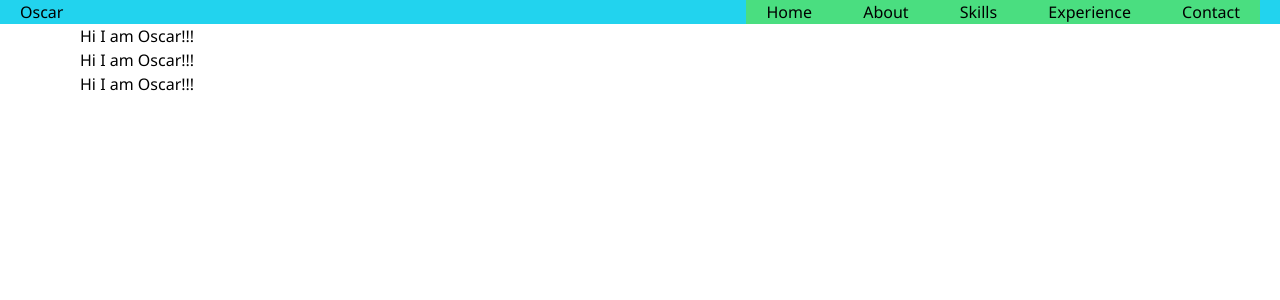
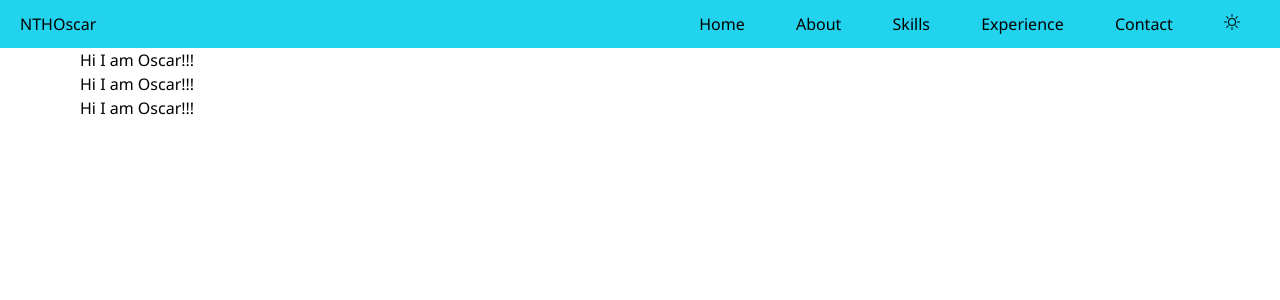
Before and after one commit to NTHOscar/my-web, a Next.js app: page / in a window 1280 px wide. Shown: the top 300 px of the page. Built offline with nearby package versions, Linux system fonts and the light colour scheme.

Commit message:
complete darkmode code

```diff
--- a/app/page.js
+++ b/app/page.js
@@ -1,8 +1,7 @@
 "use client"
-import Image from 'next/image'
-// import {NavBar} from "/components/NavBar"
-import Link from 'next/link';
-import React, { useEffect } from "react";
+
+import { ThemeButton } from "/components/ThemeButton";
+import { useEffect } from "react";
 
 export default function Home() {
   let navLinks = null;
@@ -13,7 +12,7 @@ export default function Home() {
 
   function onToggleMenu(e){
 
-    console.log(e);
+    // console.log(e);
     e.name = e.name === 'menu' ? 'close' : 'menu'
     navLinks.classList.toggle('top-[10%]')
   }
@@ -21,12 +20,12 @@ export default function Home() {
   return (
     <>
       {/* navbar */}
-      <nav className=" bg-cyan-400 flex justify-between items-center px-5  mx-auto h-100">
+      <nav className=" bg-cyan-400 dark:bg-gray-500 flex justify-between items-center px-5  mx-auto h-12 ">
             <div className="">
                 {/* <img className="w-16 cursor-pointer" src="https://cdn-icons-png.flaticon.com/512/5968/5968204.png" alt="..."></img> */}
-                Oscar
+                NTHOscar
             </div>
-            <div className="nav-links duration-500 md:static absolute  bg-green-400 md:min-h-fit min-h-[60vh] left-0 top-[-100%] md:w-auto  w-full px-5 ">
+            <div className="nav-links duration-500 md:static absolute md:min-h-fit min-h-[60vh] left-0 top-[-100%] md:w-auto  w-full px-5 ">
                 <ul className="flex md:flex-row flex-col md:items-center md:gap-[4vw] gap-8">
                     <li>
                         <a className="hover:text-gray-500" href="">Home</a>
@@ -42,6 +41,11 @@ export default function Home() {
                     </li>
                     <li>
                         <a className="hover:text-gray-500" href="#">Contact</a>
+                    </li>
+                    <li>
+                      {/* <Switch /> */}
+                      <ThemeButton/>
+
                     </li>
                 </ul>
             </div>
--- /dev/null
+++ b/components/ThemeButton.js
@@ -0,0 +1,41 @@
+'use client'
+
+import { useState, useEffect } from "react";
+import { BsMoon, BsSun } from "react-icons/bs";
+
+export const ThemeButton = () => {
+    const [theme, setTheme] = useState("light");
+
+    const toggleTheme = () => {
+      if (theme === "light") {
+        setTheme("dark");
+        window.localStorage.setItem("theme", "dark");
+        document.documentElement.classList.add("dark");
+      } else {
+        setTheme("light");
+        window.localStorage.setItem("theme", "light");
+        document.documentElement.classList.remove("dark");
+      }
+    };
+
+    useEffect(() => {
+      const localTheme = window.localStorage.getItem("theme");
+      if (localTheme) {
+        setTheme(localTheme);
+        if (localTheme === "dark") {
+          document.documentElement.classList.add("dark");
+        }
+      } else if (window.matchMedia("(prefers-colors-scheme: dark)").matches) {
+        setTheme("dark");
+        document.documentElement.classList.add("dark");
+      }
+    }, []);
+
+  return (
+
+    <button onClick={toggleTheme} className="bg-opacity-80 ">
+        {theme === "light" ? <BsSun /> : <BsMoon />}
+    </button>
+
+  )
+}
--- /dev/null
+++ b/components/themeSwitch.js
@@ -0,0 +1,42 @@
+"use client";
+
+import { useEffect, useState } from "react";
+// import { BsMoon, BsSun } from "react-icons/bs";
+
+export default function Switch() {
+  const [theme, setTheme] = useState("light");
+
+  const toggleTheme = () => {
+    if (theme === "light") {
+      setTheme("dark");
+      window.localStorage.setItem("theme", "dark");
+      document.documentElement.classList.add("dark");
+    } else {
+      setTheme("light");
+      window.localStorage.setItem("theme", "light");
+      document.documentElement.classList.remove("dark");
+    }
+  };
+
+  useEffect(() => {
+    const localTheme = window.localStorage.getItem("theme");
+    if (localTheme) {
+      setTheme(localTheme);
+      if (localTheme === "dark") {
+        document.documentElement.classList.add("dark");
+      }
+    } else if (window.matchMedia("(prefers-colors-scheme: dark)").matches) {
+      setTheme("dark");
+      document.documentElement.classList.add("dark");
+    }
+  }, []);
+
+  return (
+    <>
+      <button onClick={toggleTheme}>
+        {/* {theme === "light" ? <BsSun /> : <BsMoon />} */}
+        123
+      </button>
+    </>
+  );
+}
```
Also changed, not shown: package.json (+5 -4 lines), 1 other file (tests, documents, lock files or other folders).
